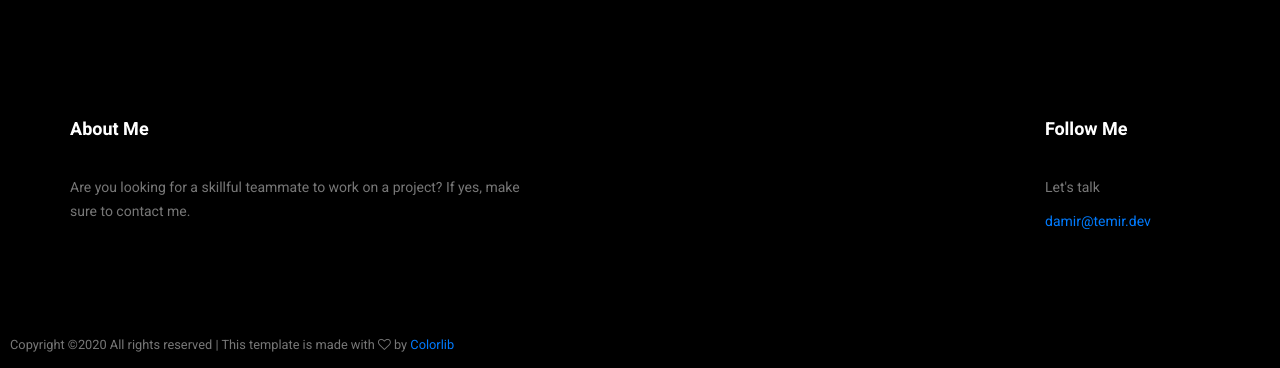
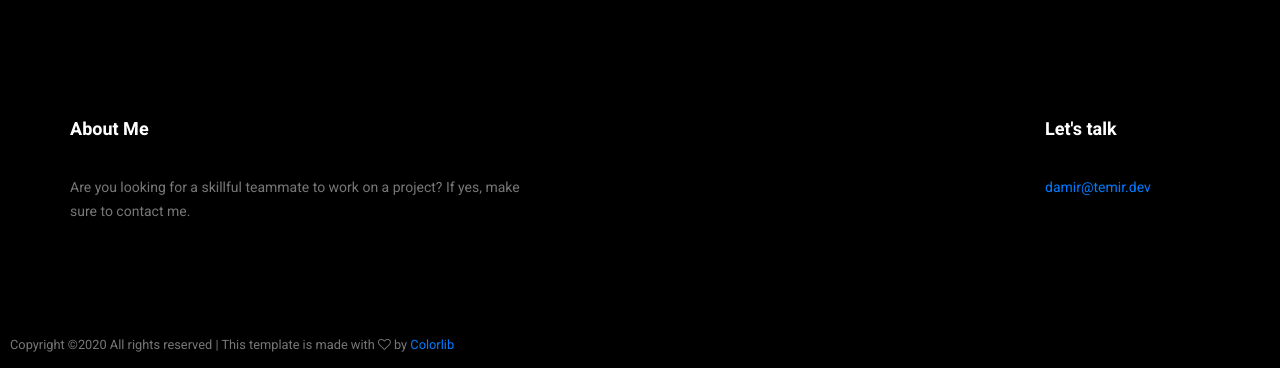
Before and after one commit to dtemir/web-development, a Django app: template personal_site/greeting/templates/greeting/index.html in a window 1280 px wide. Shown: the part 2589-2957 px from the top of the page. Run offline with Django 3.2, Linux system fonts and the light colour scheme; the template is opened without the code that fills it, so the values that code supplies are empty; some libraries are stand-ins or nearby versions.

Commit message:
Tweaked html template

```diff
--- a/personal_site/greeting/templates/greeting/index.html
+++ b/personal_site/greeting/templates/greeting/index.html
@@ -302,9 +302,8 @@
         			<div class="col-lg-2">
         				<aside class="f_widget social_widget">
         					<div class="f_title">
-        						<h3>Follow Me</h3>
+        						<h3>Let's talk</h3>
         					</div>
-							<p>Let's talk</p>
 							<p><a href="mailto:damir@temir.dev">damir@temir.dev</a></p>
         				</aside>
         			</div>
```
